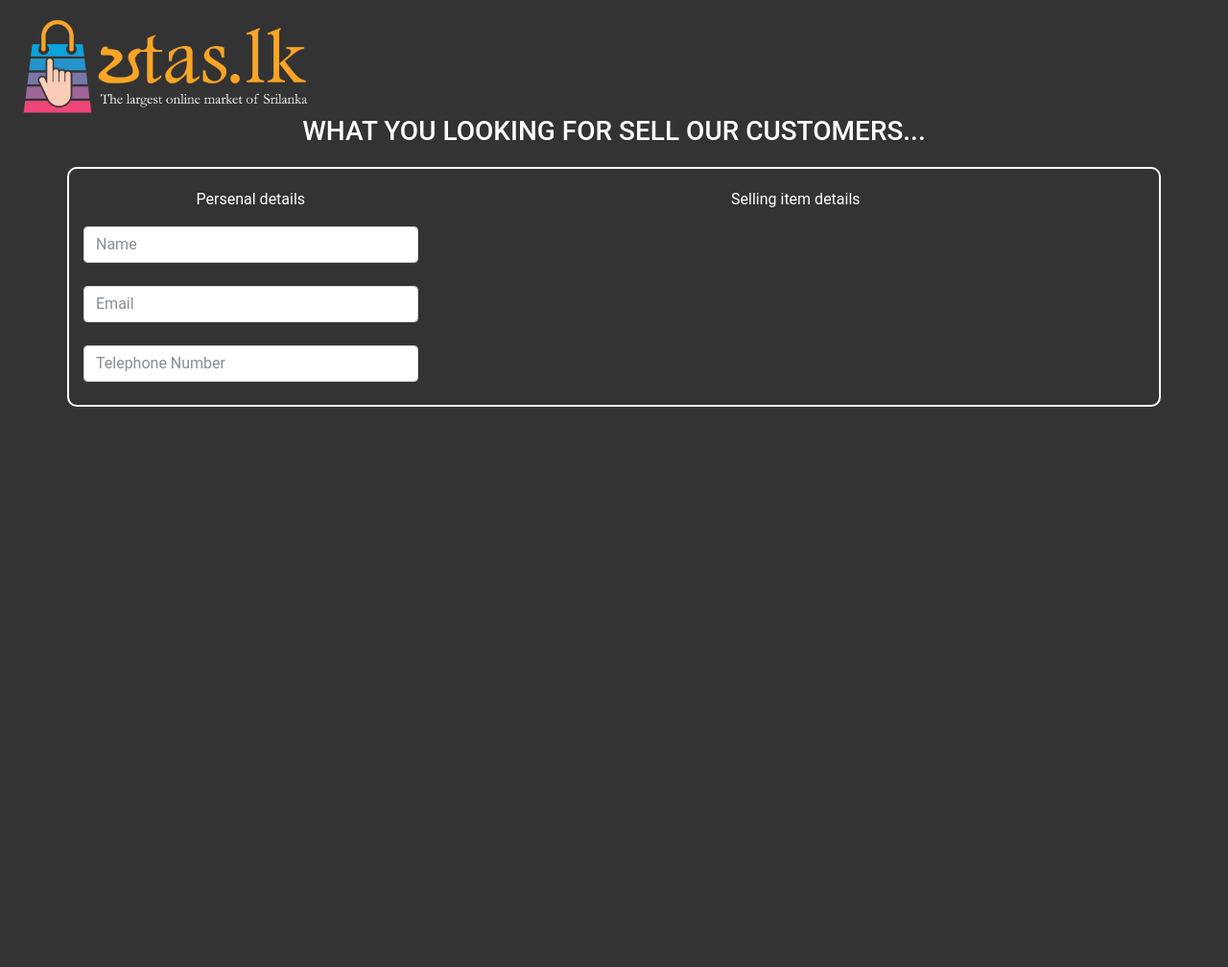
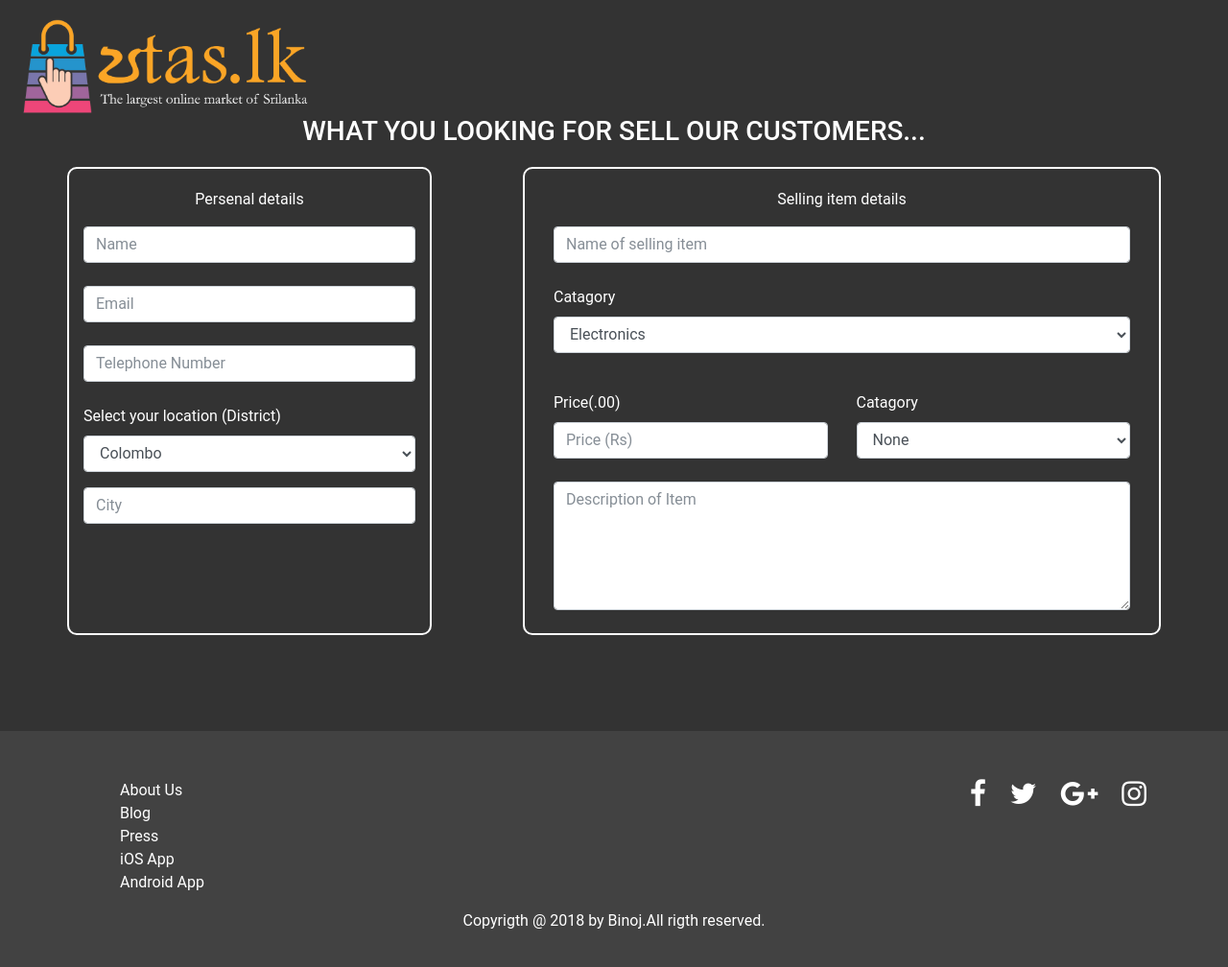
Before and after one commit to Binoj123/Online-market-website, a PHP site: page /sell.html in a window 1280 px wide. Shown: the whole page at 96% size. Before the commit the page ends 424 px from the top, so only its background shows below. Run offline with PHP 8.4, Linux system fonts and the light colour scheme.

Commit message:
sixth commit

```diff
--- a/sell.html
+++ b/sell.html
@@ -5,6 +5,8 @@
   <title>Selling your items</title>
   <link rel="stylesheet" href="css/bootstrap-theme.min.css">
   <link rel="stylesheet" href="css/bootstrap.min.css">
+  <link rel="stylesheet" href="js/bootstrap.min.js">
+  <link rel="stylesheet" href="js/bootstrap.bundle.min.js">
   <link rel="stylesheet" href="sellstyle.css" type="text/css">
   <link rel="stylesheet" href="/css/bootstrap-grid.min.css">
   <link rel="stylesheet" href="font-awesome-4.7.0/css/font-awesome.min.css">
@@ -25,12 +27,90 @@
   <div class="row">
 <div class="col-lg-4 smalll">
 <p>Persenal details</p>
-<input type="text" name="user" placeholder="Name" class="form-control"><br>
-<input type="email" name="email" placeholder="Email" class="form-control"><br>
-<input type="text" name="phone" placeholder="Telephone Number" class="form-control"><br>
+<input type="text" name="user" placeholder="Name" class="form-control" required><br>
+<input type="email" name="email" placeholder="Email" class="form-control" required><br>
+<input type="text" name="phone" placeholder="Telephone Number" class="form-control" required><br>
+<div class="form-group">
+<label for="sel1">Select your location (District)</label>
+<select class="form-control" id="sel1">
+  <option>Colombo</option>
+  <option>Gampaha</option>
+  <option>Kaluthara</option>
+  <option>Galle</option>
+  <option>Matara</option>
+  <option>Hambanthota</option>
+  <option>Kegalle</option>
+  <option>Rathnapura</option>
+  <option>Badulla</option>
+  <option>Bandarawela</option>
+  <option>Trinkomalee</option>
+  <option>Batticaloa</option>
+  <option>Ampara</option>
+  <option>Kandy</option>
+  <option>Nuwara Eliya</option>
+  <option>Matale</option>
+  <option>Puththalama</option>
+  <option>Kurunegala</option>
+  <option>Anuradhapura</option>
+  <option>Polonnaruwa</option>
+  <option>Mannar</option>
+  <option>Vavniya</option>
+  <option>Mullative</option>
+  <option>Kilinochchi</option>
+  <option>Jaffna</option>
+</select>
 </div>
-<div class="col-lg-8 large">
+<input type="text" name="city" placeholder="City" class="form-control" required><br>
+</div>
+<div class="col-lg-1">
+
+</div>
+<div class="col-lg-7 large">
 <p>Selling item details</p>
+<div class="container">
+<input type="text" name="nameofsell" placeholder="Name of selling item" class="form-control"><br>
+<div class="form-group">
+<label for="sel2">Catagory</label>
+<select class="form-control" id="sel2">
+<option>Electronics</option>
+<option>Cars & Vehicles</option>
+<option>Property</option>
+<option>Jobs</option>
+<option>Work Overseas</option>
+<option>Home & garden</option>
+<option>Fasion, healthy & beauty</option>
+<option> Hobby,Sport & Kids</option>
+<option>Business & industry</option>
+<option>Services</option>
+<option>Education</option>
+<option>Animals</option>
+<option>Food & Agriculture</option>
+<option>Other</option>
+</select>
+</div><br>
+<div class="row">
+<div class="col-lg-6">
+  <label>Price(.00)</label><br>
+<input type="text" name="price" placeholder="Price (Rs)" class="form-control"><br>
+</div>
+<div class="col-lg-6">
+  <div class="form-group">
+  <label for="sel3">Catagory</label>
+  <select class="form-control" id="sel3">
+    <option>None</option>
+    <option>New</option>
+    <option>Used</option>
+  </select>
+</div>
+</div
+</div>
+</div>
+<div class="des">
+  <textarea class="form-control" rows="5" placeholder="Description of Item"></textarea>
+  <br>
+</div>
+
+
 </div>
   </div>
 </div>
@@ -38,6 +118,35 @@
 
 
     </header>
+    <footer>
+  <div class="container">
+
+    <div class="row full">
+      <div class="col-md-6">
+        <ul class="foot">
+          <li><a href="">About Us</a></li>
+          <li><a href="">Blog</a></li>
+          <li><a href="">Press</a></li>
+          <li><a href="">iOS App</a></li>
+          <li><a href="">Android App</a></li>
+        </ul>
+      </div>
+  <div class="col-md-6">
+    <ul class="icons">
+    <a href="#"><li class="fa fa-instagram"></li></a>
+    <a href="#"><li class="fa fa-google-plus"></li></a>
+    <a href="#"><li class="fa fa-twitter"></li></a>
+    <a href="#"><li class="fa fa-facebook"></li></a>
+    </ul>
+  </div>
+
+    </div>
+
+  <div class="copyright">
+    <p class="text-center">Copyrigth @ 2018 by Binoj.All rigth reserved.</p>
+  </div>
+  </div>
+    </footer>
 
   </body>
 </html>
--- a/sellstyle.css
+++ b/sellstyle.css
@@ -19,8 +19,7 @@ body{
 .details{
 margin-top: 20px;
 color: white;
-border: 2px solid white;
-border-radius: 10px;
+
 
 }
 .large p{
@@ -30,4 +29,55 @@ border-radius: 10px;
 .smalll p{
   text-align: center;
   margin-top: 20px;
+
 }
+.smalll{
+  border: 2px solid white;
+  border-radius: 10px;
+}
+.large{
+  border: 2px solid white;
+  border-radius: 10px;
+}
+footer{
+  margin-top: 100px;
+background-color: #424242;
+color: white;
+}
+.foot{
+text-decoration: none;
+list-style:none;
+
+float: left;
+}
+.foot li a{
+  color: white;
+  text-decoration: none;
+
+}
+.foot li:hover{
+  color: white;
+  text-decoration: none;
+}
+.copyright{
+padding-bottom: 20px;
+}
+.icons li{
+  float: right;
+  margin-left: 25px;
+  font-size: 30px;
+ color: white;
+}
+.full{
+  padding-top: 50px;
+}
+@media only screen and (max-width:768px)  {
+.icons li{
+  float: none;
+}
+.foot li a{
+  float: none;
+  margin-left: 80px;
+  text-align: center;
+}
+}
```
